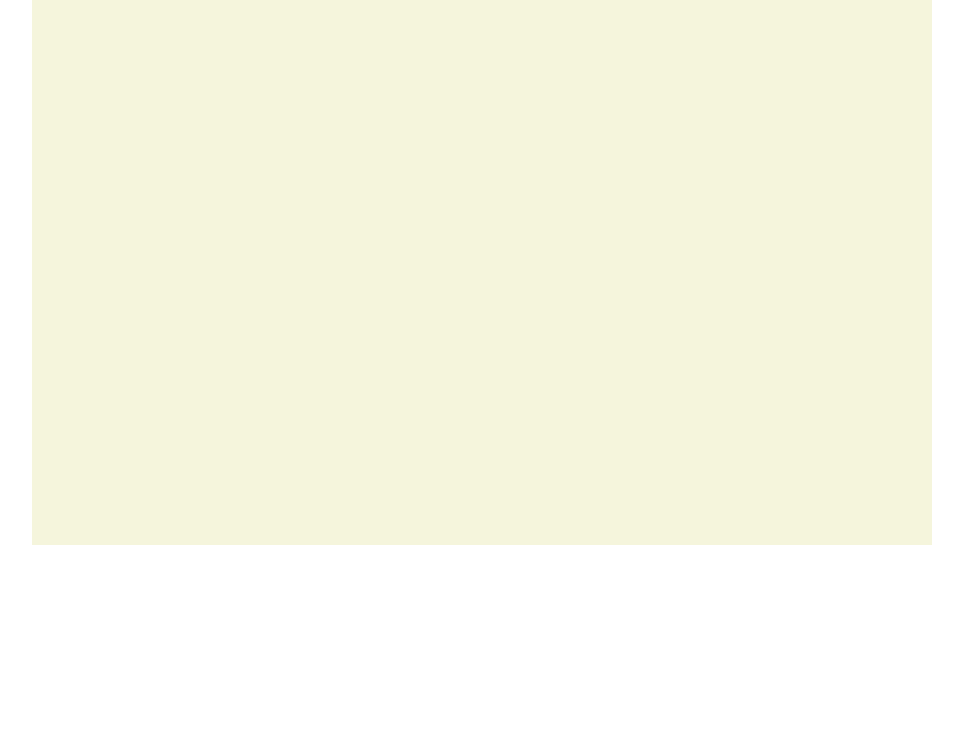
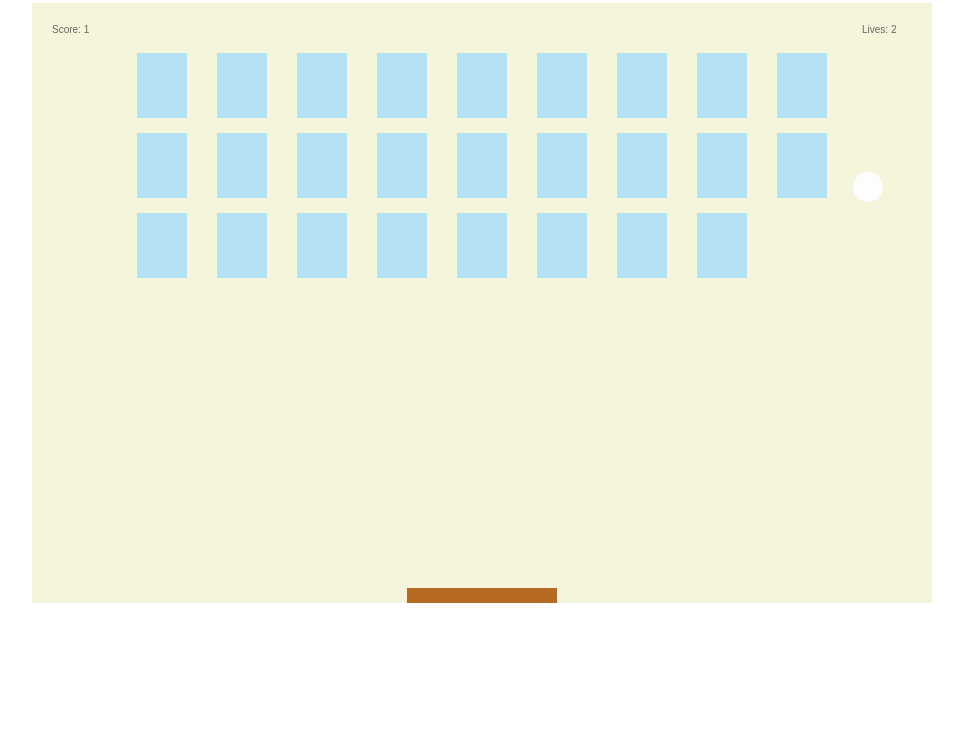
Before and after one commit to rrrepsaj/windowbreaker, a plain HTML site: page index.html in a window 1280 px wide. Shown: the part 55-800 px from the top of the page, without its empty margins (158-1121 px from the left). Drawn offline with Linux system fonts and the light colour scheme.

Commit message:
Complete basic functionality of game

```diff
--- a/css/style.css
+++ b/css/style.css
@@ -6,6 +6,7 @@
 body {
   font-family: "Montserrat", sans-serif;
   font-weight: 400;
+  text-align: center;
 }
 
 canvas {
--- a/index.html
+++ b/index.html
@@ -2,11 +2,12 @@
 <html lang="en">
   <head>
     <meta charset="UTF-8">
-    <title>BreakBricker</title>
+    <title>Window Breaker</title>
     <link rel="stylesheet" href="https://fonts.googleapis.com/css?family=Montserrat:400,700" type="text/css">
     <link rel="stylesheet" href="css/style.css" type="text/css">
   </head>
   <body>
+    <h1>Window Breaker</h1><br />
     <canvas id="canvas" width=900 height=600></canvas>
     <script type="application/javascript" src="js/bundle.js"></script>
   </body>
--- a/js/bundle.js
+++ b/js/bundle.js
@@ -44,6 +44,181 @@
 /* 0 */
 /***/ function(module, exports) {
 
+	const canvas = document.getElementById("canvas");
+	const context = canvas.getContext("2d");
+
+	let score = 0;
+	let lives = 3;
+
+	let ballX = canvas.width / 2;
+	let ballY = canvas.height - 50;
+	let ballRadius = 15;
+
+	let dX = 2;
+	let dY = -2;
+
+	function drawBall() {
+	  context.beginPath();
+	  context.arc(ballX, ballY, ballRadius, 0, Math.PI * 2);
+	  context.fillStyle = "#fdfdfd";
+	  context.fill();
+	  context.closePath();
+	}
+
+	let batWidth = 150;
+	let batHeight = 15;
+
+	let batX = (canvas.width - batWidth) / 2;
+
+	function drawBat() {
+	  context.beginPath();
+	  context.rect(batX, canvas.height - batHeight, batWidth, batHeight);
+	  context.fillStyle = "#b66a24";
+	  context.fill();
+	  context.closePath();
+	}
+
+	let windowRowCount = 3;
+	let windowColumnCount = 9;
+	let windowWidth = 50;
+	let windowHeight = 65;
+	let windowPaddingLeftRight = 30;
+	let windowPaddingTopBottom = 15;
+	let windowOffsetTop = 50;
+	let windowOffsetLeft = 105;
+
+	let windows = [];
+	for(let col = 0; col < windowColumnCount; col++) {
+	    windows[col] = [];
+	    for(let row = 0; row < windowRowCount; row++) {
+	      windows[col][row] = { x: 0, y: 0, status: 1 };
+	    }
+	}
+
+	function drawWindows() {
+	  for(let col = 0; col < windowColumnCount; col++) {
+	    for(let row = 0; row < windowRowCount; row++) {
+	      if (windows[col][row].status === 1){
+	        let windowX = (col * (windowWidth + windowPaddingLeftRight)) + windowOffsetLeft;
+	        let windowY = (row * (windowHeight + windowPaddingTopBottom)) + windowOffsetTop;
+	        windows[col][row].x = windowX;
+	        windows[col][row].y = windowY;
+	        context.beginPath();
+	        context.rect(windowX, windowY, windowWidth, windowHeight);
+	        // context.fillStyle = "rgba(#68c7f5, 0.66)";
+	        context.fillStyle = "#b5e1f6";
+	        context.fill();
+	        context.closePath();
+	      }
+	    }
+	  }
+	}
+
+
+
+	let keyRight = false;
+	let keyLeft = false;
+
+	function render() {
+	  context.clearRect(0, 0, canvas.width, canvas.height);
+	  drawWindows();
+	  drawBall();
+	  drawBat();
+	  drawScore();
+	  drawLives();
+	  collisionDetection();
+
+	  if(ballX + dX > canvas.width-ballRadius || ballX + dX < ballRadius) {
+	    dX = -dX;
+	  }
+	  if(ballY + dY < ballRadius) {
+	    dY = -dY;
+	  } else if (ballY + dY > canvas.height - ballRadius - batHeight) {
+	    if (ballX > batX && ballX < batX + batWidth) {
+	      dY = -dY;
+	    } else {
+	      lives--;
+	      if(!lives) {
+	        alert("Game Over, breh");
+	        document.location.reload();
+	      }
+	      else {
+	        ballX = canvas.width / 2;
+	        ballY = canvas.height - 30;
+	        dX = 2;
+	        dY = -2;
+	        batX = (canvas.width - batWidth) / 2;
+	      }
+	    }
+	  }
+
+	  ballX += dX;
+	  ballY += dY;
+
+	  if (keyRight && batX < canvas.width - batWidth) {
+	    batX += 8;
+	  } else if (keyLeft && batX > 0) {
+	    batX -= 8;
+	  }
+	}
+
+	document.addEventListener("keydown", handleKeyDown, false);
+	document.addEventListener("keyup", handleKeyUp, false);
+	document.addEventListener("mousemove", handleMouseMove, false);
+
+	function handleKeyDown(e) {
+	  if (e.keyCode === 39) {
+	    keyRight = true;
+	  } else if (e.keyCode === 37) {
+	    keyLeft = true;
+	  }
+	}
+
+	function handleKeyUp(e) {
+	  if (e.keyCode === 39) {
+	    keyRight = false;
+	  } else if (e.keyCode === 37) {
+	    keyLeft = false;
+	  }
+	}
+
+	function handleMouseMove(e) {
+	  let relX = e.clientX - canvas.offsetLeft;
+	  if (relX > 0 && relX < canvas.width) {
+	    batX = relX - (batWidth / 2);
+	  }
+	}
+
+	function collisionDetection() {
+	  for(let col = 0; col < windowColumnCount; col++) {
+	    for(let row = 0; row < windowRowCount; row++) {
+	      let w = windows[col][row];
+	      if (w.status === 1) {
+	        if(ballX > w.x && ballX < w.x + windowWidth && ballY > w.y && ballY < w.y + windowHeight) {
+	          dY = -dY;
+	          w.status = 0;
+	          score++;
+	          if (score === windowRowCount * windowColumnCount) {
+	            alert("You win!");
+	            document.location.reload();
+	          }
+	        }
+	      }
+	    }
+	  }
+	}
+
+	function drawScore() {
+	  context.fillStyle = "#666";
+	  context.fillText("Score: " + score, 20, 30);
+	}
+
+	function drawLives() {
+	  context.fillStyle = "#666";
+	  context.fillText("Lives: " + lives, canvas.width - 70, 30);
+	}
+
+	setInterval(render, 10);
 
 
 /***/ }
```
Also changed, not shown: js/main.js (+173 -0 lines), 1 other file.
